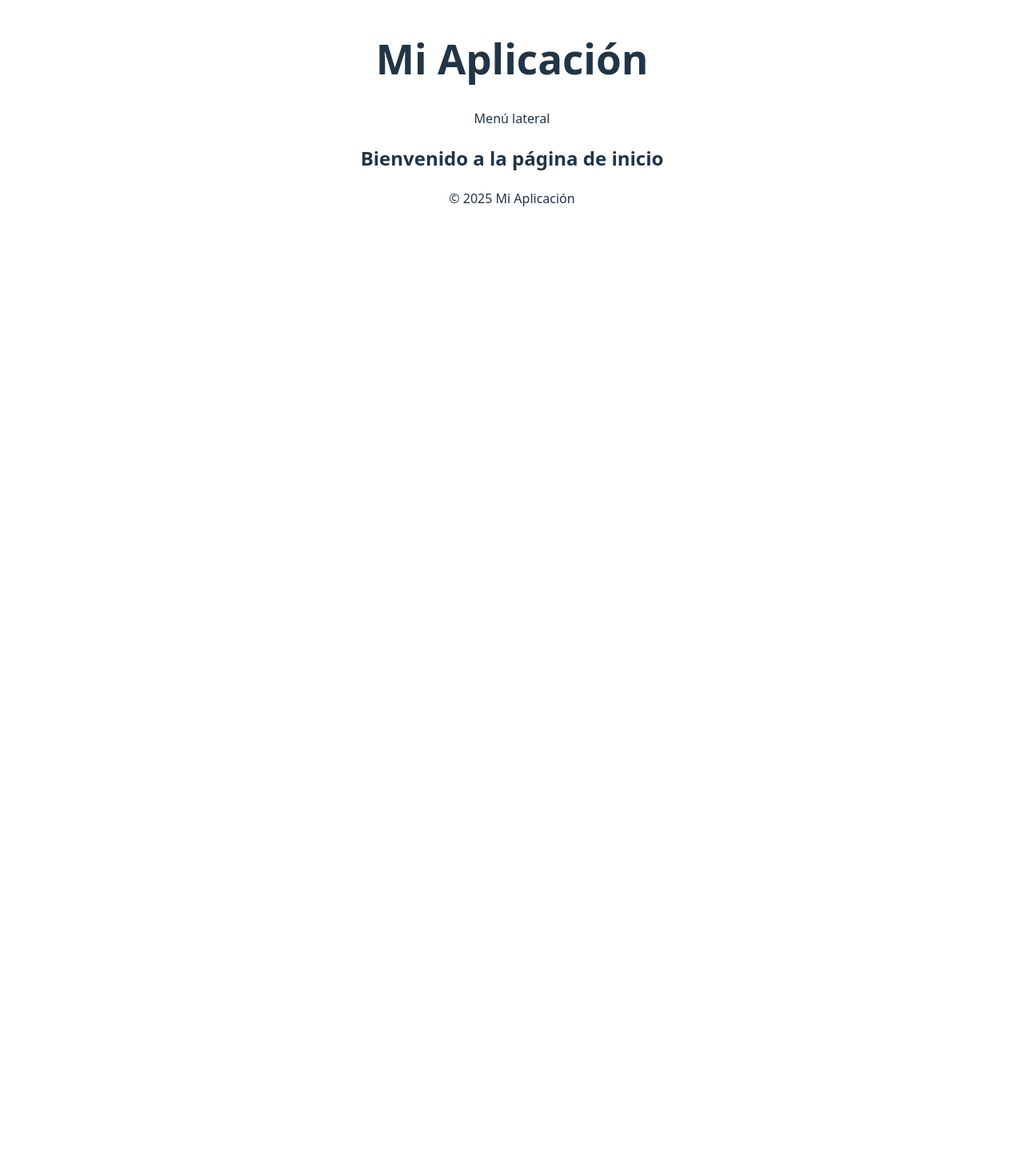
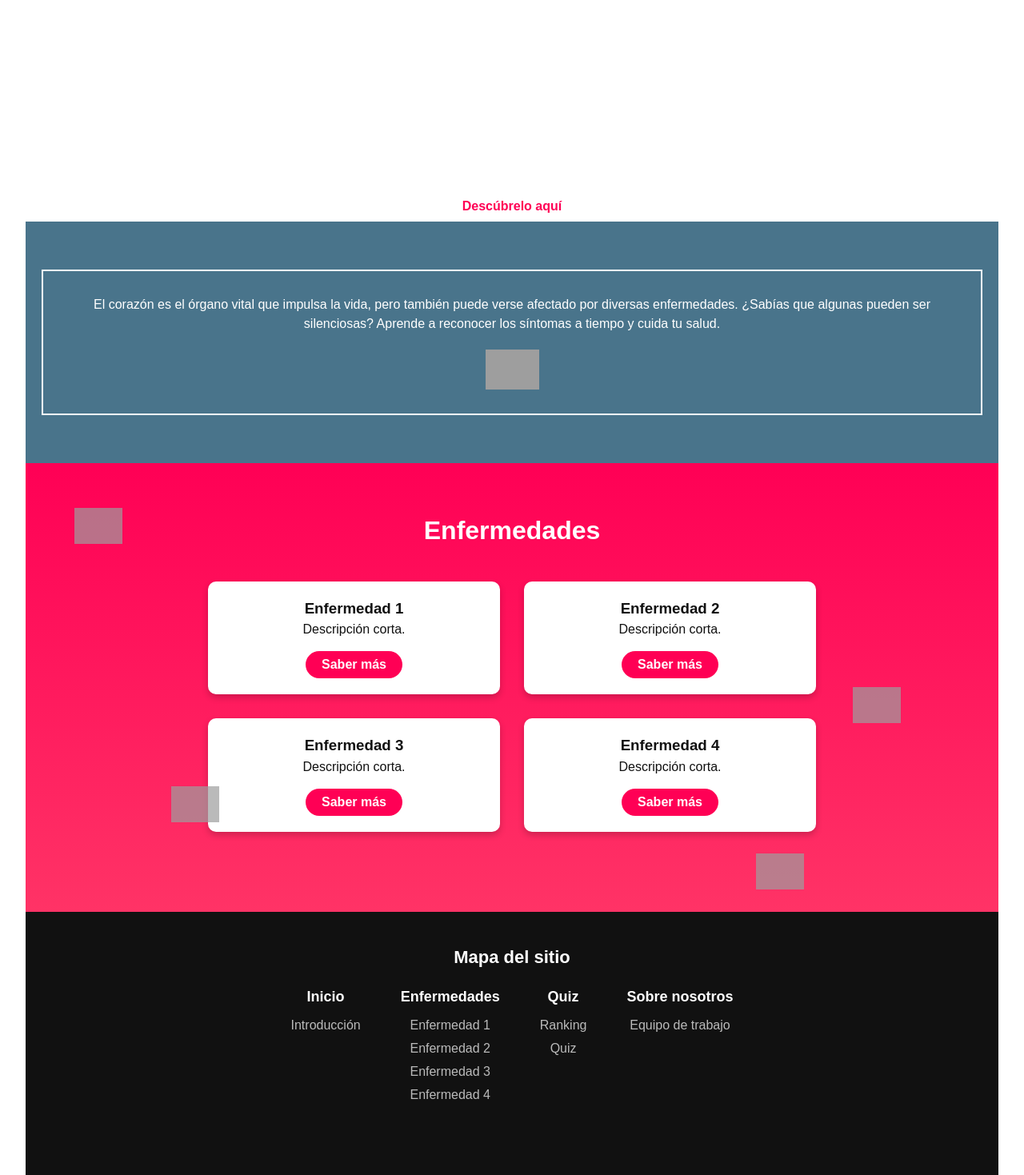
Before and after one commit to jonarcasdev/Tarea1ProyectoIntegrador, a React (Vite) app in the folder medvoxel/: page / in a window 1280 px wide. Shown: the part 320-1789 px from the top of the page at 80% size. Before the commit the page ends 800 px from the top, so only its background shows below. Built offline with nearby package versions, Linux system fonts and the light colour scheme; grey boxes are pictures that could not be loaded.

Commit message:
tu mensaje

```diff
--- a/medvoxel/package.json
+++ b/medvoxel/package.json
@@ -12,7 +12,7 @@
   "dependencies": {
     "react": "^19.0.0",
     "react-dom": "^19.0.0",
-    "react-router-dom": "^7.2.0"
+    "react-router-dom": "^7.5.2"
   },
   "devDependencies": {
     "@eslint/js": "^9.21.0",
--- a/medvoxel/src/App.jsx
+++ b/medvoxel/src/App.jsx
@@ -1,33 +1,36 @@
-import { useState } from "react";
+
 import { BrowserRouter, Routes, Route } from "react-router-dom";
-import reactLogo from "./assets/react.svg";
-import viteLogo from "/vite.svg";
-import medvoxelLogo from "./assets/imagenes/Medvoxel.png"; // Importamos el logo
+import React, { useState } from 'react';
+import medvoxelLogo from "./assets/imagenes/Medvoxel.png";
 import { toKebabCase } from "./utils";
 import "./App.css";
 import Layout from "./components/Layout";
+import Navbar from "./components/Navbar"; // Importamos Navbar
 import Home from "./pages/Home";
 import About from "./pages/About";
+import Modelos3D from "./pages/Modelos3D"; // Importamos Modelos3D
 
 function App() {
   const [count, setCount] = useState(0);
 
-//const aboutPath = toKebabCase("About Page");
-//console.log(aboutPath); // "about-page"
+  // const aboutPath = toKebabCase("About Page");
+  // console.log(aboutPath); // "about-page"
 
   return (
     <BrowserRouter>
       <div style={{ textAlign: "center", padding: "10px" }}>
-        <img src={medvoxelLogo} alt="Logo de MedVoxel" width="150" />
+      <img src={medvoxelLogo} alt="Logo de MedVoxel" width="150" />
       </div>
+
+      <Navbar /> {/* Mostramos Navbar aquí */}
+
       <Routes>
         <Route path="/" element={<Layout />}>
           <Route index element={<Home />} />
           <Route path="about" element={<About />} />
+          <Route path="modelos3d" element={<Modelos3D />} />
         </Route>
       </Routes>
     </BrowserRouter>
   );
-}
-
-export default App;
+}export default App;
--- /dev/null
+++ b/medvoxel/src/components/Navbar.jsx
@@ -0,0 +1,15 @@
+// Navbar.jsx
+import React from 'react';
+
+const Navbar = () => {
+  return (
+    <nav>
+      <ul>
+        <li><a href="/">Inicio</a></li>
+        <li><a href="/modelos">Modelos 3D</a></li>
+      </ul>
+    </nav>
+  );
+};
+
+export default Navbar; // Exporta el componente por defecto
--- /dev/null
+++ b/medvoxel/src/pages/Home.css
@@ -0,0 +1,234 @@
+* {
+    margin: 0;
+    padding: 0;
+    box-sizing: border-box;
+  }
+
+  body {
+    font-family: 'Poppins', sans-serif;
+    color: #fff;
+  }
+
+  header {
+    position: fixed;
+    top: 0;
+    width: 100%;
+    background: linear-gradient(to right, #ffe1e1, #fd4875);
+    color: white;
+    padding: 50px 40px;
+    z-index: 1000;
+    height: 80px; /* Más compacto */
+    display: flex;
+    align-items: center;
+    justify-content: space-between;
+    box-shadow: 0 2px 5px rgba(0,0,0,0.2);
+  }
+
+  .header-content {
+    display: flex;
+    flex-direction: column;
+    align-items: center;
+    text-align: center;
+  }
+
+  .logo-nav {
+    display: flex;
+    justify-content: space-between;
+    align-items: center;
+    width: 100%;
+    max-width: 1200px;
+    margin-bottom: 30px;
+  }
+
+  header .logo {
+    font-size: 26px;
+    font-weight: 800;
+  }
+
+  header nav {
+    display: flex;
+    align-items: center;
+    gap: 25px;
+  }
+
+  nav a {
+    text-decoration: none;
+    color: white;
+    font-weight: 600;
+  }
+
+  .user-icon {
+    font-size: 24px;
+  }
+
+  .hero {
+    background: linear-gradient(to bottom, #fcfcfc, #ffffff);
+    text-align: center;
+    padding: 40px 20px;
+    position: relative;
+  }
+
+  .model-container {
+    position: relative;
+    width: 300px;
+    height: 300px;
+    margin: 0 auto;
+  }
+
+  #model-3d {
+    width: 100%;
+    height: 100%;
+  }
+
+  .model-tag {
+    position: absolute;
+    top: 5px;
+    right: 5px;
+    background: white;
+    color: black;
+    font-size: 12px;
+    padding: 2px 6px;
+    border-radius: 5px;
+  }
+
+  .hero h1 {
+    margin-top: 20px;
+    font-size: 36px;
+  }
+
+  .hero p {
+    margin-top: 10px;
+    font-size: 18px;
+  }
+
+  .cta-button {
+    margin-top: 20px;
+    background: white;
+    color: #ff0055;
+    padding: 10px 25px;
+    border: none;
+    border-radius: 25px;
+    font-weight: 600;
+    cursor: pointer;
+    transition: transform 0.3s;
+  }
+
+  .cta-button:hover {
+    transform: scale(1.05);
+  }
+
+  .info {
+    background: #49748b;
+    padding: 60px 20px;
+    position: relative;
+    text-align: center;
+  }
+
+  .info-card {
+    background: transparent;
+    border: 2px solid white;
+    padding: 30px;
+    display: inline-block;
+    position: relative;
+  }
+
+  .heartbeat {
+    width: 100px;
+    height: 50px;
+    margin: 20px auto 0;
+    background: url('heartbeat.png') center/contain no-repeat;
+  }
+
+  .enfermedades {
+    background: linear-gradient(to bottom, #ff0055, #ff3366);
+    padding: 60px 20px;
+    position: relative;
+    overflow: hidden;
+  }
+
+  .enfermedades h2 {
+    font-size: 32px;
+    margin-bottom: 30px;
+  }
+
+  .cards {
+    display: grid;
+    grid-template-columns: repeat(2, 1fr); /* Siempre 2 columnas */
+    grid-template-rows: repeat(2, auto);   /* Siempre 2 filas */
+    gap: 30px;
+    max-width: 800px;
+    margin: 40px auto;
+    padding: 0 20px;
+  }
+
+  .card {
+    background: white;
+    color: #111;
+    border-radius: 10px;
+    padding: 20px;
+    text-align: center;
+    box-shadow: 0 4px 8px rgba(0,0,0,0.2);
+  }
+
+  .card:hover {
+    transform: translateY(-5px);
+    transition: transform 0.3s;
+  }
+
+  .card-button {
+    margin-top: 15px;
+    background: #ff0055;
+    color: rgb(255, 255, 255);
+    border: none;
+    padding: 8px 20px;
+    border-radius: 20px;
+    font-weight: 600;
+    cursor: pointer;
+    transition: transform 0.5s;
+  }
+
+  .card-button:hover {
+    transform: scale(1.05);
+  }
+
+  .virus-icon {
+    position: absolute;
+    width: 60px;
+    opacity: 0.7;
+  }
+
+  footer {
+    background: #111;
+    padding: 40px 20px;
+    text-align: center;
+  }
+
+  .footer-content h3 {
+    font-size: 22px;
+    margin-bottom: 20px;
+  }
+
+  .footer-links {
+    display: flex;
+    justify-content: center;
+    gap: 50px;
+    flex-wrap: wrap;
+    margin-top: 20px;
+  }
+
+  .footer-links div h4 {
+    margin-bottom: 10px;
+    font-size: 18px;
+  }
+
+  .footer-links div a {
+    display: block;
+    color: #bbb;
+    text-decoration: none;
+    margin: 5px 0;
+    transition: color 0.3s;
+  }
+
+  .footer-links div a:hover {
+    color: white;
+  }
--- /dev/null
+++ b/medvoxel/src/pages/Modelos3D.jsx
@@ -0,0 +1,13 @@
+// Modelos3D.jsx
+import React from 'react';
+
+const Modelos3D = () => {
+  return (
+    <div>
+      <h1>Modelos 3D</h1>
+      <p>Bienvenido a la sección de modelos 3D.</p>
+    </div>
+  );
+};
+
+export default Modelos3D; // Exporta el componente por defecto
--- a/medvoxel/src/pages/home.jsx
+++ b/medvoxel/src/pages/home.jsx
@@ -1,5 +1,112 @@
+import React from 'react';
+import './Home.css'; // Si tienes un archivo CSS
+import medvoxelLogo from "/src/assets/imagenes/Medvoxel.png";
+
+
 const Home = () => {
-    return <h2>Bienvenido a la página de inicio</h2>;
-  };
+  return (
+    <div>
+      <header>
+        <div className="header-content">
+          <div className="logo-nav">
+            <img src={medvoxelLogo} alt="Logo de MedVoxel" width="150" />
+            <nav>
+              <a href="#">Inicio</a>
+              <a href="#">Enfermedades</a>
+              <a href="#">Quiz</a>
+              <a href="#">Sobre nosotros</a>
+            </nav>
+          </div>
+          <h1>El corazón</h1>
+        </div>
+      </header>
 
-  export default Home;
+      <section className="intro">
+        <div className="intro-content">
+          <div className="model-container">
+            <div id="model-3d"></div>
+            <span className="model-tag">3D</span>
+          </div>
+          <p>¿Sabes cuáles son las enfermedades del corazón?</p>
+          <button className="cta-button">Descúbrelo aquí</button>
+        </div>
+      </section>
+
+      <section className="info">
+        <div className="info-card">
+          <p>
+            El corazón es el órgano vital que impulsa la vida, pero también puede verse afectado por diversas enfermedades.
+            ¿Sabías que algunas pueden ser silenciosas? Aprende a reconocer los síntomas a tiempo y cuida tu salud.
+          </p>
+          <div className="heartbeat"></div>
+        </div>
+      </section>
+
+      <section className="enfermedades">
+        <h2>Enfermedades</h2>
+        <div className="cards">
+          <div className="card">
+            <h3>Enfermedad 1</h3>
+            <p>Descripción corta.</p>
+            <button className="card-button">Saber más</button>
+          </div>
+          <div className="card">
+            <h3>Enfermedad 2</h3>
+            <p>Descripción corta.</p>
+            <button className="card-button">Saber más</button>
+          </div>
+          <div className="card">
+            <h3>Enfermedad 3</h3>
+            <p>Descripción corta.</p>
+            <button className="card-button">Saber más</button>
+          </div>
+          <div className="card">
+            <h3>Enfermedad 4</h3>
+            <p>Descripción corta.</p>
+            <button className="card-button">Saber más</button>
+          </div>
+        </div>
+        <img src="virus.png" className="virus-icon" style={{ top: '10%', left: '5%' }} />
+        <img src="virus.png" className="virus-icon" style={{ top: '50%', right: '10%' }} />
+        <img src="virus.png" className="virus-icon" style={{ bottom: '20%', left: '15%' }} />
+        <img src="virus.png" className="virus-icon" style={{ bottom: '5%', right: '20%' }} />
+      </section>
+
+      <footer>
+        <div className="footer-content">
+          <h3>Mapa del sitio</h3>
+          <div className="footer-links">
+            <div>
+              <h4>Inicio</h4>
+              <a href="#">Introducción</a>
+            </div>
+            <div>
+              <h4>Enfermedades</h4>
+              <a href="#">Enfermedad 1</a>
+              <a href="#">Enfermedad 2</a>
+              <a href="#">Enfermedad 3</a>
+              <a href="#">Enfermedad 4</a>
+            </div>
+            <div>
+              <h4>Quiz</h4>
+              <a href="#">Ranking</a>
+              <a href="#">Quiz</a>
+            </div>
+            <div>
+              <h4>Sobre nosotros</h4>
+              <a href="#">Equipo de trabajo</a>
+            </div>
+          </div>
+        </div>
+      </footer>
+
+      {/* Three.js */}
+      <script src="https://cdn.jsdelivr.net/npm/three@0.152.2/build/three.min.js"></script>
+      <script src="https://cdn.jsdelivr.net/npm/three@0.152.2/examples/js/loaders/GLTFLoader.js"></script>
+      <script src="https://cdn.jsdelivr.net/npm/three@0.152.2/examples/js/controls/OrbitControls.js"></script>
+      <script src="script.js"></script>
+    </div>
+  );
+};
+
+export default Home;
--- a/medvoxel/src/utils.js
+++ b/medvoxel/src/utils.js
@@ -1,4 +1,3 @@
-// src/utils.js
 export function toKebabCase(str) {
     return str.replace(/\s+/g, '-').toLowerCase();
   }
```
Also changed, not shown: 2 other files (tests, documents, lock files or other folders).
